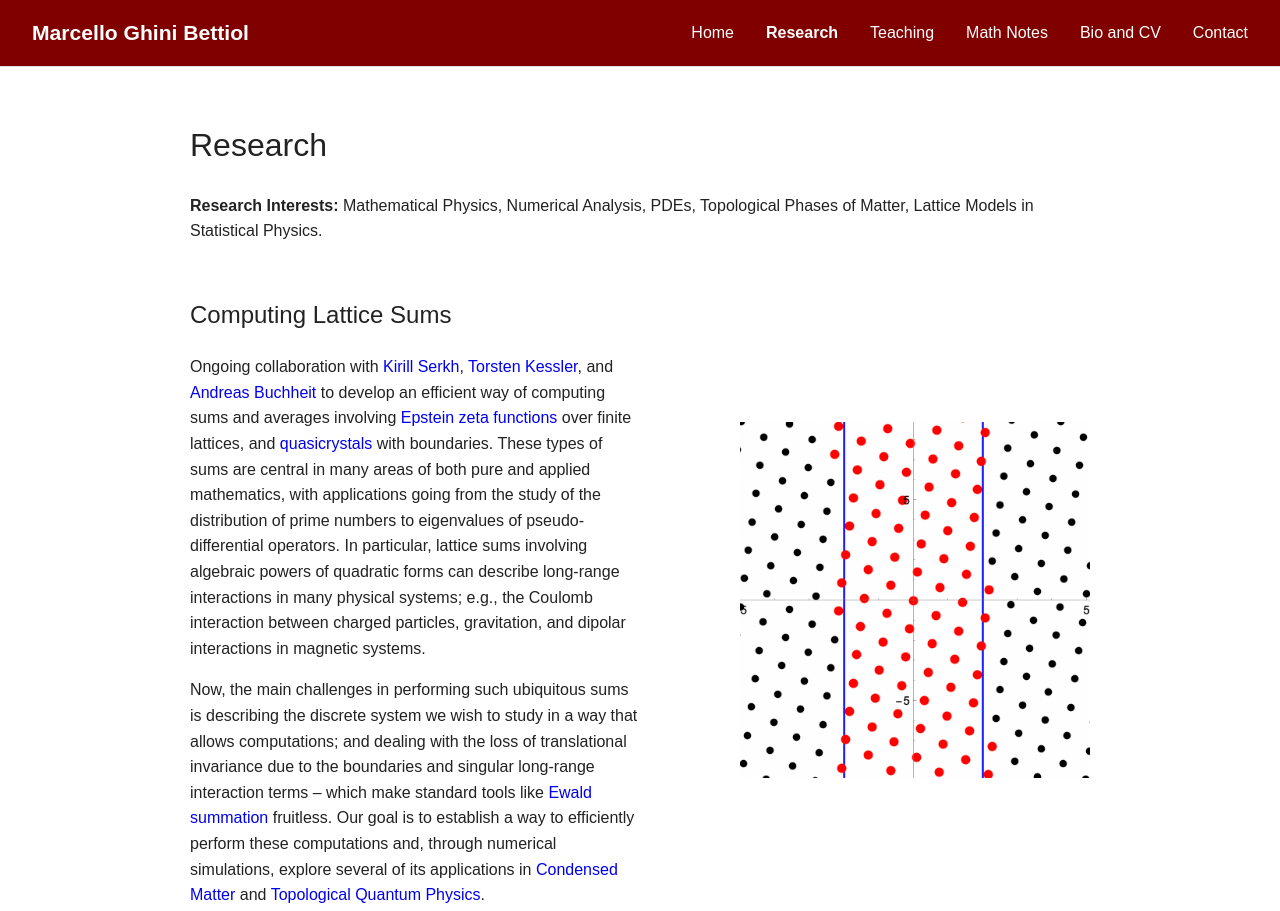
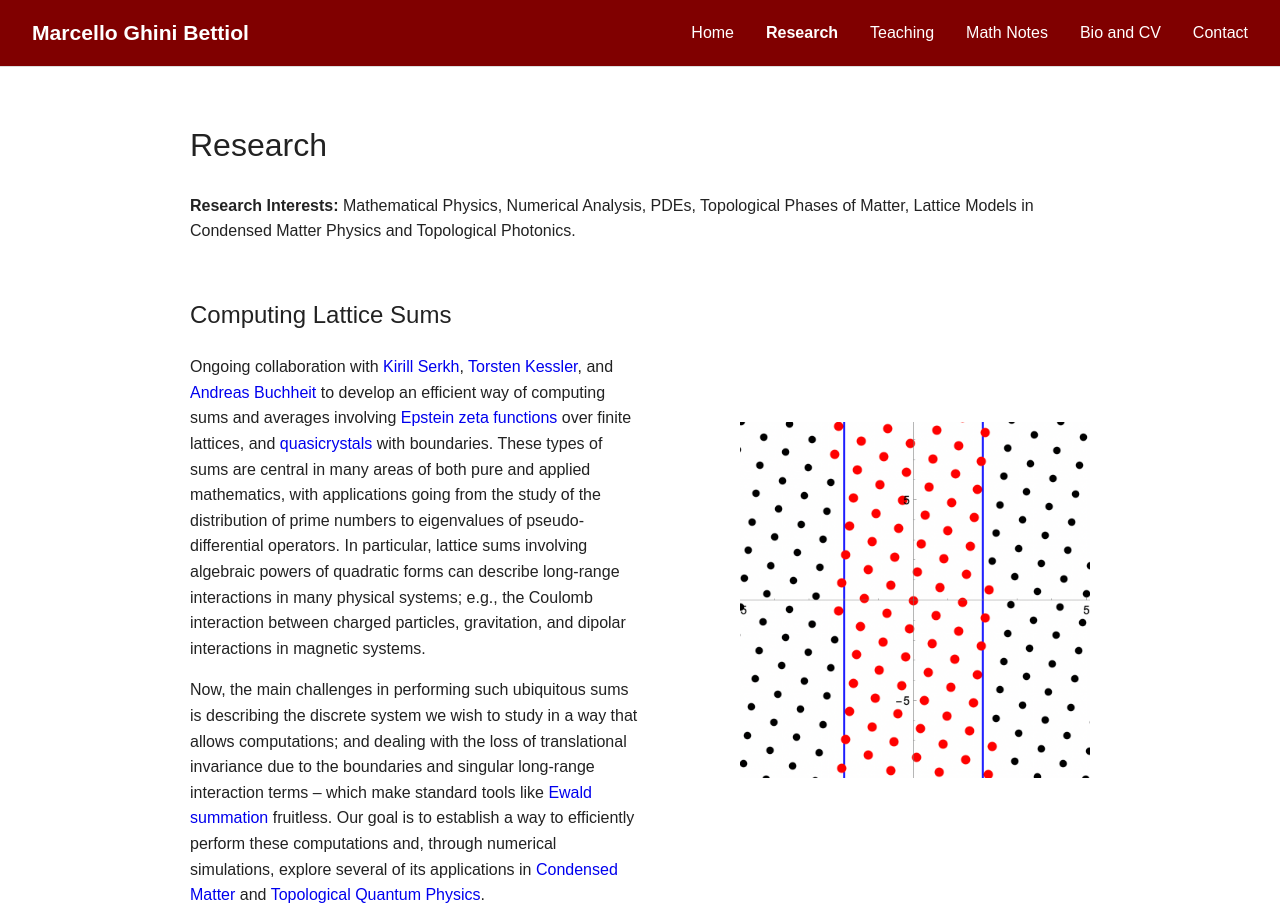
Before and after one commit to mgbettiol/mgbettiol, a plain HTML site: page research.html in a window 1280 px wide. Shown: the top 911 px of the page. Drawn offline with Linux system fonts and the light colour scheme.

Commit message:
Update research.html

```diff
--- a/research.html
+++ b/research.html
@@ -28,7 +28,7 @@
   </header>
   <div class="container">
     <h1>Research</h1>
-    <p><b>Research Interests:</b> Mathematical Physics, Numerical Analysis, PDEs, Topological Phases of Matter, Lattice Models in Statistical Physics.</p>
+    <p><b>Research Interests:</b> Mathematical Physics, Numerical Analysis, PDEs, Topological Phases of Matter, Lattice Models in Condensed Matter Physics and Topological Photonics.</p>
     <div class="text-image-row">
       <div class="text-block">
         <h2>Computing Lattice Sums</h2>
```
